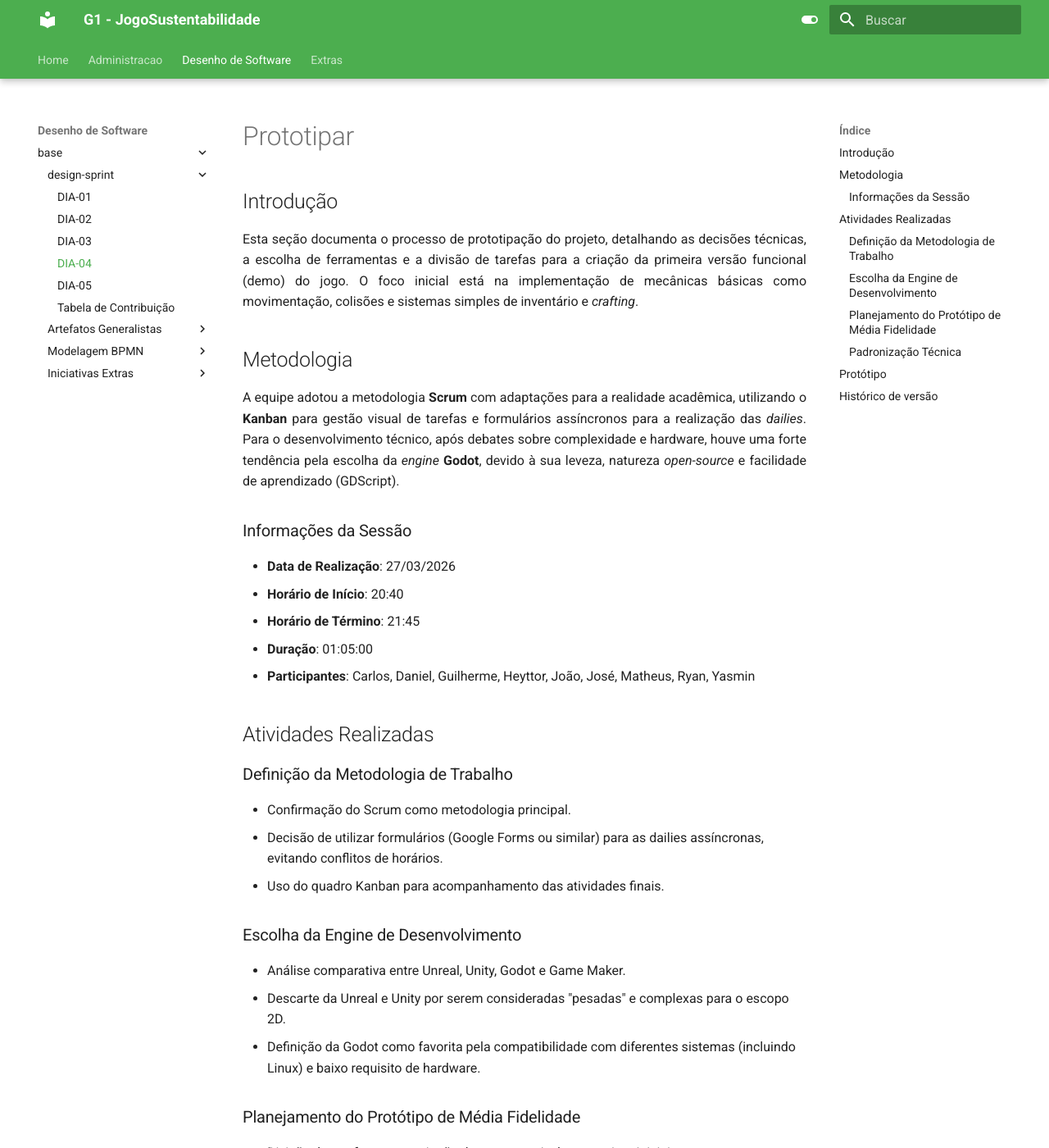
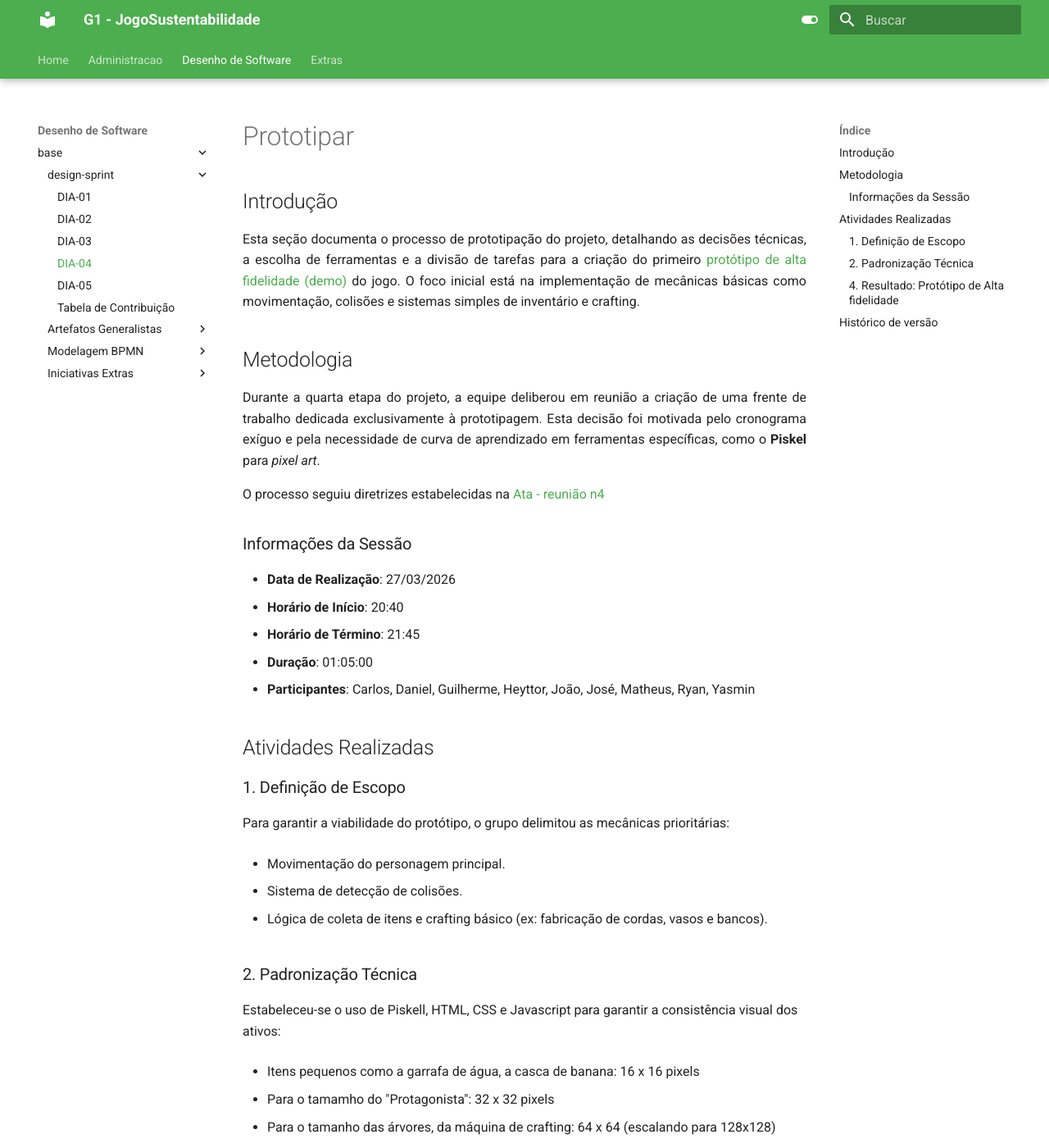
Before and after one commit to UnBArqDsw2026-1-Turma01/2026.1-T01_G1_FCTE_EcoGame_JogoSustentabilidade, an MkDocs documentation site: the page built from docs/desenho-de-software/base/design-sprint/DIA-04.md, in a window 1280 px wide and 1400 px high. Shown: the whole window at 82% size. Built offline with MkDocs 1.6.1 and Material for MkDocs 9.7.7, drawn with Linux system fonts in a browser that asks for light colours; some of the changed text lies outside the part shown.

Commit message:
[FIX]Conteúdo da página do DIA-04

```diff
--- a/docs/desenho-de-software/base/design-sprint/DIA-04.md
+++ b/docs/desenho-de-software/base/design-sprint/DIA-04.md
@@ -3,13 +3,15 @@
 ## Introdução
 
 <p align="justify">
-  Esta seção documenta o processo de prototipação do projeto, detalhando as decisões técnicas, a escolha de ferramentas e a divisão de tarefas para a criação da primeira versão funcional (demo) do jogo. O foco inicial está na implementação de mecânicas básicas como movimentação, colisões e sistemas simples de inventário e <i>crafting</i>.
+  Esta seção documenta o processo de prototipação do projeto, detalhando as decisões técnicas, a escolha de ferramentas e a divisão de tarefas para a criação do primeiro <a href = "../../artefatos-generalistas/05-Prototipo/">protótipo de alta fidelidade (demo)</a> do jogo. O foco inicial está na implementação de mecânicas básicas como movimentação, colisões e sistemas simples de inventário e crafting.
 </p>
 
 ## Metodologia
 
 <p align="justify">
-  A equipe adotou a metodologia <b>Scrum</b> com adaptações para a realidade acadêmica, utilizando o <b>Kanban</b> para gestão visual de tarefas e formulários assíncronos para a realização das <i>dailies</i>. Para o desenvolvimento técnico, após debates sobre complexidade e hardware, houve uma forte tendência pela escolha da <i>engine</i> <b>Godot</b>, devido à sua leveza, natureza <i>open-source</i> e facilidade de aprendizado (GDScript).
+  Durante a quarta etapa do projeto, a equipe deliberou em reunião a criação de uma frente de trabalho dedicada exclusivamente à prototipagem. Esta decisão foi motivada pelo cronograma exíguo e pela necessidade de curva de aprendizado em ferramentas específicas, como o <b>Piskel</b> para <i>pixel art</i>.
+</p>
+O processo seguiu diretrizes estabelecidas  na <a href="../../../../administracao/reunioes/20260327/">Ata - reunião n4</a>
 </p>
 
 ### Informações da Sessão
@@ -22,28 +24,29 @@
 
 ## Atividades Realizadas
 
-### Definição da Metodologia de Trabalho
-- Confirmação do Scrum como metodologia principal.
-- Decisão de utilizar formulários (Google Forms ou similar) para as dailies assíncronas, evitando conflitos de horários.
-- Uso do quadro Kanban para acompanhamento das atividades finais.
+### 1. Definição de Escopo
+Para garantir a viabilidade do protótipo, o grupo delimitou as mecânicas prioritárias:
 
-### Escolha da Engine de Desenvolvimento
-- Análise comparativa entre Unreal, Unity, Godot e Game Maker.
-- Descarte da Unreal e Unity por serem consideradas "pesadas" e complexas para o escopo 2D.
-- Definição da Godot como favorita pela compatibilidade com diferentes sistemas (incluindo Linux) e baixo requisito de hardware.
+- Movimentação do personagem principal.
 
-### Planejamento do Protótipo de Média Fidelidade
-- Divisão de tarefas para a criação de artes em pixel art e scripts iniciais.
-- Definição de mecânicas prioritárias: movimentação do personagem (masculino), sistema de colisões, coleta de itens e crafting básico (ex: corda, vaso e banco).
+- Sistema de detecção de colisões.
 
-### Padronização Técnica
-- Estabelecimento de escalas para os ativos: bloco base (16x16), personagem (32x32) e ferramentas (tamanho intermediário).
-- Compromisso de manter a mesma versão da engine (Godot 4.x) entre todos os membros para evitar incompatibilidades de arquivos.
+- Lógica de coleta de itens e crafting básico (ex: fabricação de cordas, vasos e bancos).
 
-## Protótipo
--  O protótipo foi realizado no estilo demo, um trailler que concatena todas as funcionalidades básicas que o grupo quer mostrar.
 
-<iframe width="560" height="315" src="https://www.youtube.com/embed/1MVse_eXZtw?si=IMxeKQHuFah4_4Iv" title="YouTube video player" frameborder="0" allow="accelerometer; autoplay; clipboard-write; encrypted-media; gyroscope; picture-in-picture; web-share" referrerpolicy="strict-origin-when-cross-origin" allowfullscreen></iframe>
+### 2. Padronização Técnica
+Estabeleceu-se o uso de Piskell, HTML, CSS e Javascript para garantir a consistência visual dos ativos:
+
+  - Itens pequenos como a garrafa de água, a casca de banana: 16 x 16 pixels
+
+  - Para o tamamho do "Protagonista": 32 x 32 pixels
+
+  - Para o tamanho das árvores, da máquina de crafting: 64 x 64 (escalando para 128x128)
+
+### 4. Resultado: Protótipo de Alta fidelidade
+
+-  O protótipo foi realizado no estilo demo, um trailler que concatena todas as funcionalidades básicas que o grupo deseja implementar: [aqui](../artefatos-generalistas/05-Prototipo.md)
+
 
 ## Histórico de versão
 
@@ -51,3 +54,4 @@
 | :----: | :--------: | :--------------------------: | :----------------------------------------------: | :-----: |
 |  1.0   | 04/04/2026 | Modelo da página             | [Carlos](https://github.com/Depaiiva) e [João](https://github.com/Jadequilin)|     |
 | 2.0    | 04/04/2026 | Preenchimento das informações conforme a ata 4 | [Carlos](https://github.com/Depaiiva)|   |
+| 3.0    | 05/04/2026 | Correção e Preenchimento das informações conforme rastreabilidade trabalhada no repositório - Prototipo e Reunião da ata n4 | [Yasmin Abdon](https://github.com/yaabdon)|   |
```
